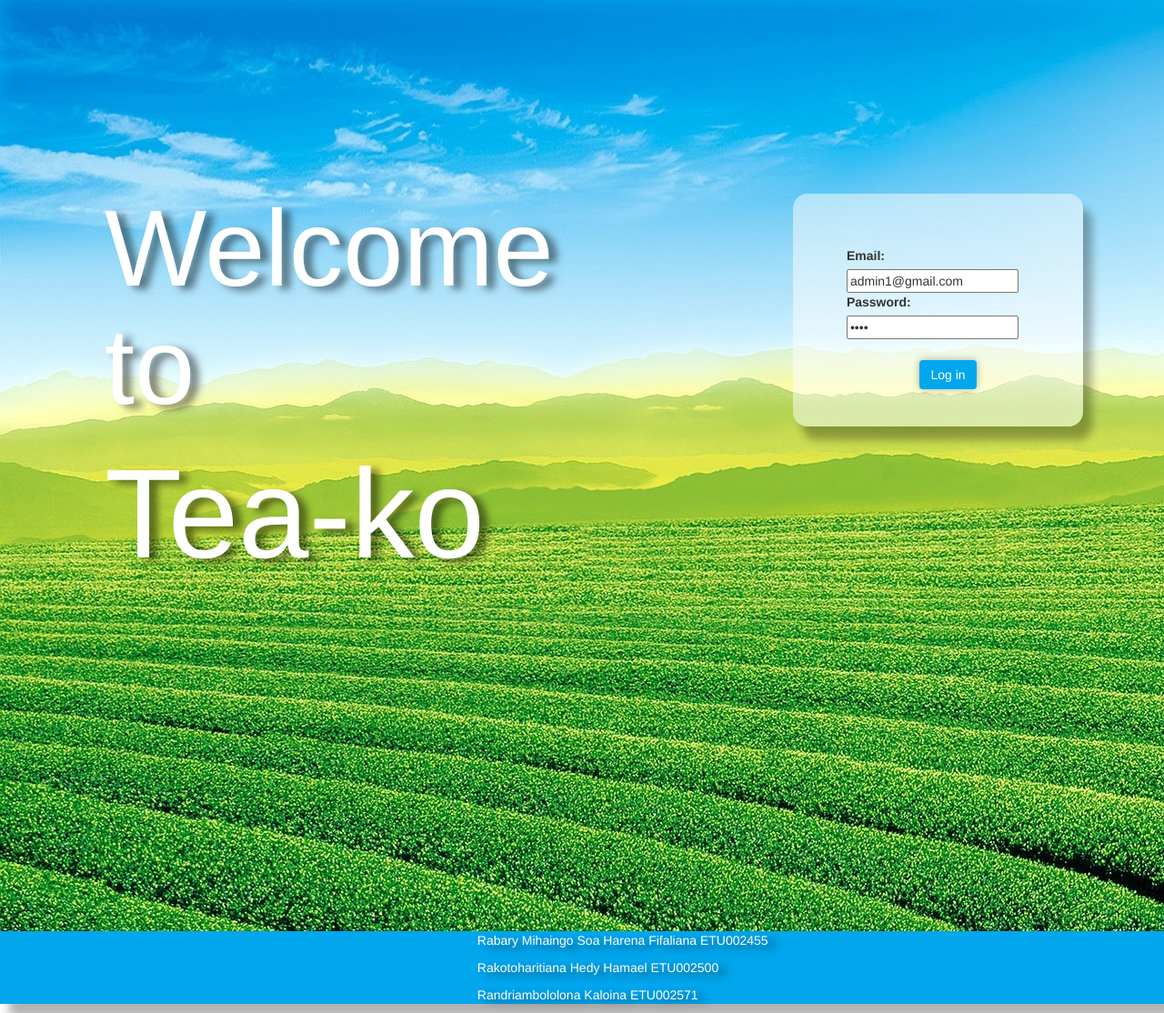
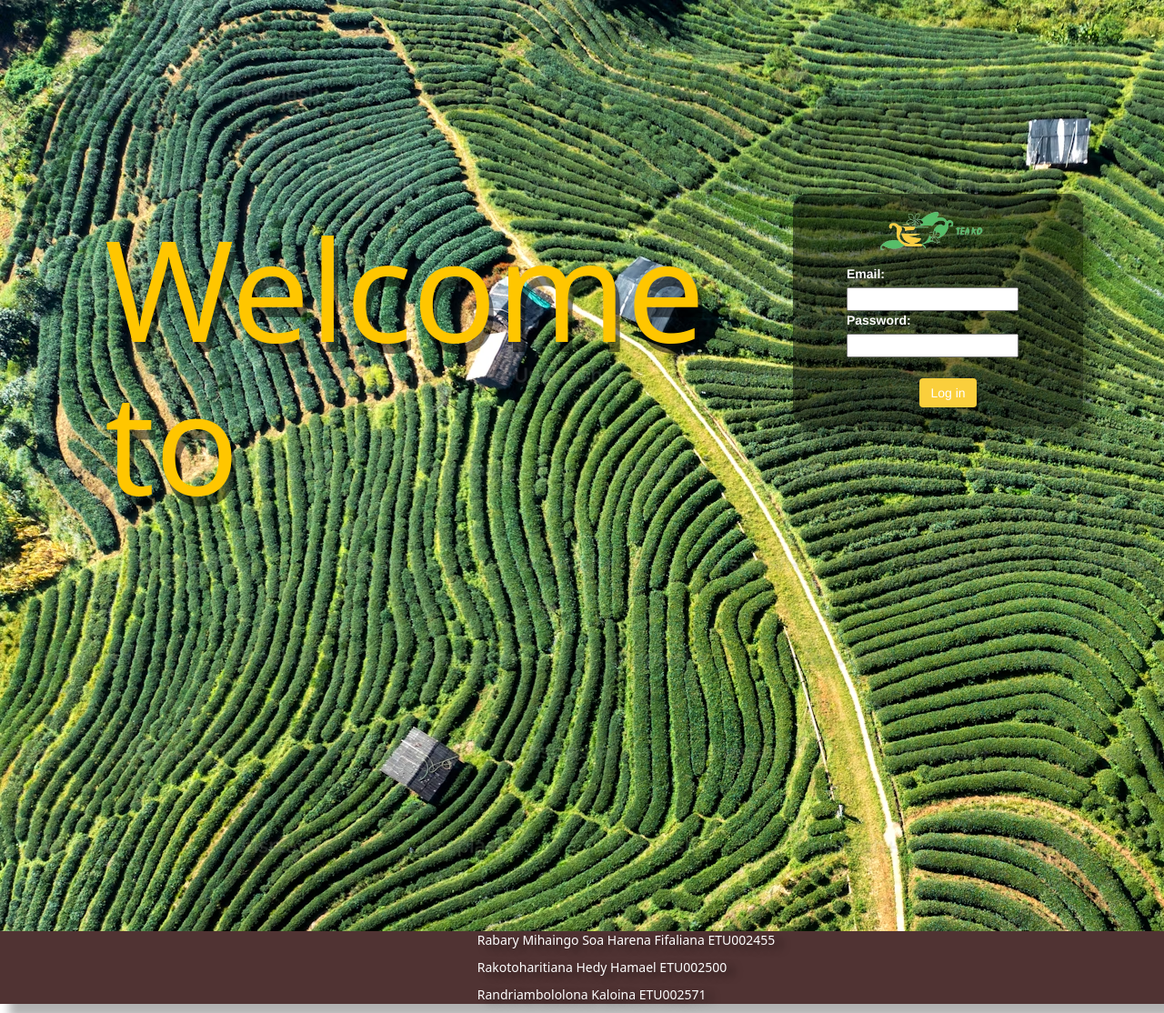
Before and after one commit to FifalianaRabary/the, a PHP site: page /pages/loginAdmin.php in a window 1280 px wide. Shown: the whole page at 91% size. Run offline with PHP 8.4, Linux system fonts and the light colour scheme.

Commit message:
changement loginAdmin
suppression de la ligne tea-ko, ajout de la ligne logo-img, modif chemin photo css

```diff
--- a/assets/css/cssLoginAdmin.css
+++ b/assets/css/cssLoginAdmin.css
@@ -1,15 +1,15 @@
 .container{
 /* border:solid; */
 width: 100%;
-background: url(../image/champ.jpg);
+background: url(../image/field.jpg);
 position: relative;
 	height: 1024px;
 }
 
 .text{
-/* border:solid; */
-margin-top: 15%;
-padding-left:8%;
+    margin-top: 17%;
+padding-left: 8%;
+font-size: large;
 
 }
 
@@ -26,46 +26,48 @@
     border-radius: 16px;
     margin-left: 23%;
 
-    background-color: rgba(255, 255, 255, 0.5);
+    background-color: rgb(0 0 0 / 50%);
 
     box-shadow: 10px 15px 10px rgba(0, 0, 0, 0.3);
+    color: white;
 }
 
-/* header, footer {
-    background-color: #94b5fb;
-    color: white;
-    text-align: center;
-    padding: 10px;
-} */
 
 footer {
-    /* margin-top: 83%; */
     color: white;
     margin-left: 0%;
-    background-color: rgb(1 166 236);
+    background-color: rgb(80 51 51);
     box-shadow: 10px 15px 10px rgba(0, 0, 0, 0.3);
     padding-left: 41%;
     text-shadow: 9px 4px 9px rgba(0, 0, 0, 0.5);
-
+    font-family: system-ui;
 
 }
 
 .bienvenu{
-    color: white;
-    font-size: 850%;
-    text-shadow: 9px 4px 9px rgba(0, 0, 0, 0.5);
+    color: #ffc600;
+font-size: 850%;
+text-shadow: 5px 11px 0px rgba(0, 0, 0, 0.5);
+font-family: system-ui;
 }
 
-.tea-ko{
-    color:white;
-    font-size: 995%;
-    text-shadow: 9px 4px 9px rgba(0, 0, 0, 0.5);}
+
 
 .login{
-    background-color: #01a6ec;
+    background-color: #facf3c;
     margin-top: 11%;
     margin-left: 40%;
     border: none;
     box-shadow: 0px 0px 9px 0px rgba(0, 0, 0, 0.3);
 
 }
+
+.login:hover{
+    background-color: #ffc400;
+
+}
+.logo-img{
+    width: 64%;
+margin-top: -27%;
+margin-left: 15%;
+}
--- a/pages/loginAdmin.php
+++ b/pages/loginAdmin.php
@@ -18,12 +18,13 @@
 
         <div class="text col-xs-7 col-md-7 col-sm-7 col-lg-7">
             <h1 class="bienvenu">Welcome to</h1>
-            <h1 class="tea-ko">Tea-ko</h1>
         </div>
 
         <div class="divLogin col-xs-5 col-md-5 col-sm-5 col-lg-5">
 
             <div class="formulaire col-xs-12 col-md-12 col-sm-12 col-lg-12">
+
+            <img class="logo-img" src="../image/lg.png" alt="Your Logo">
 
                 <form action="../pages/traitement/traitementLogin.php" method="post">
                     <label for="">Email:</label>
```
Also changed, not shown: assets/image/field.jpg (added).
